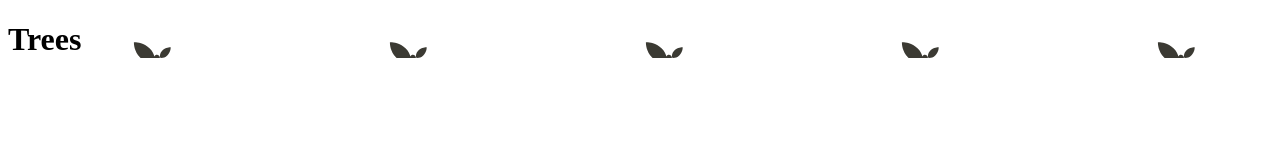
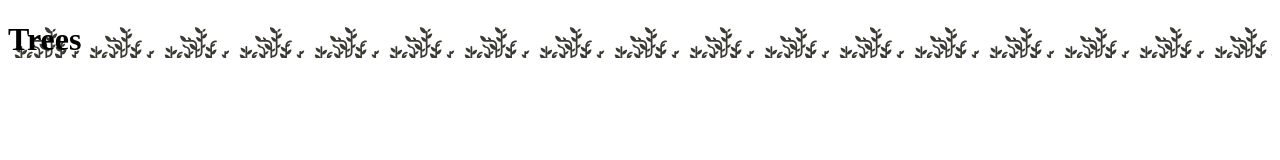
Before and after one commit to paiementstephanie/images-demo, a plain HTML site: page index.html in a window 1280 px wide. Drawn offline with Linux system fonts and the light colour scheme.

Commit message:
added background size

```diff
--- a/css/main.css
+++ b/css/main.css
@@ -8,4 +8,5 @@ html {
 
 .masthead{
 	background-image: url("../images/logo.svg");
+	background-size: 75px auto;
 }
```
